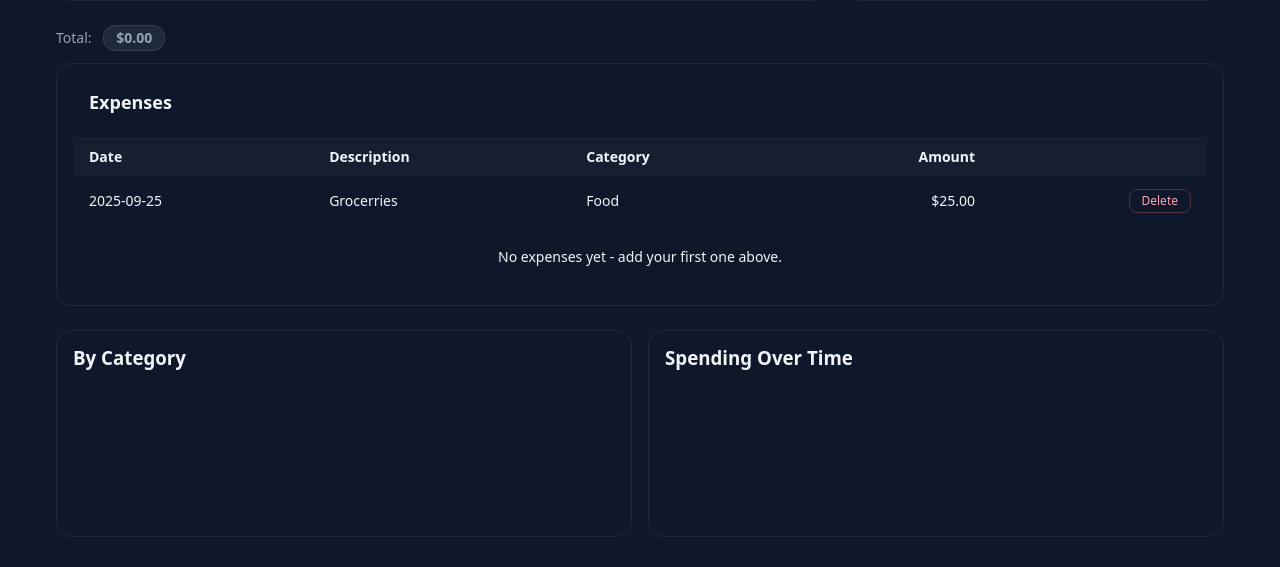
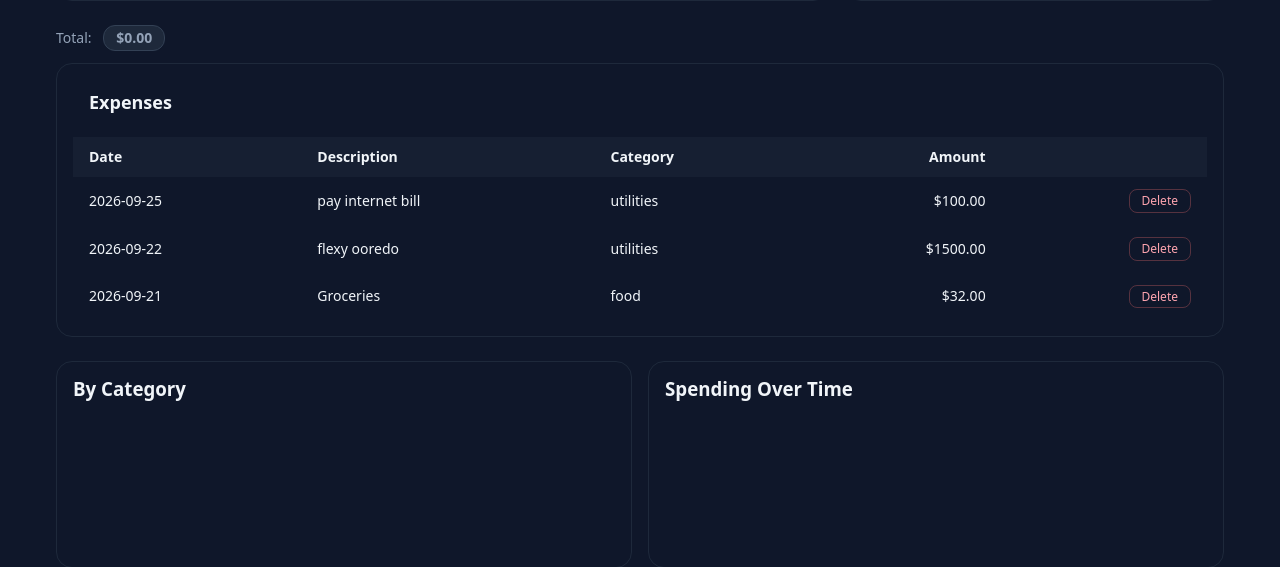
Before and after one commit to bensenouci-ayman/wally, a Flask app: page / in a window 1280 px wide. Shown: the part 434-1001 px from the top of the page. Run offline with Flask 3, Linux system fonts and the light colour scheme.

Commit message:
list expenses in flask table

```diff
--- a/app.py
+++ b/app.py
@@ -19,6 +19,7 @@ class Expense(db.Model):
     date = db.Column(db.Date, nullable=False, default=date.today)
 
 
+# create db only when it doesn't exist
 with app.app_context():
     db.create_all()
 
@@ -26,7 +27,8 @@ with app.app_context():
 # home decorator
 @app.route("/")
 def index():
-    return render_template("index.html")
+    expenses = Expense.query.order_by(Expense.date.desc(), Expense.id.desc()).all()
+    return render_template("index.html", expenses=expenses)
 
 
 # add decorator
--- a/templates/index.html
+++ b/templates/index.html
@@ -128,20 +128,33 @@
                     </tr>
                 </thead>
                 <tbody>
+
+                    {% if expenses %}
+
+                    {% for e in expenses %}
+
                     <tr class="table-row">
-                        <td>2025-09-25</td>
-                        <td>Grocerries</td>
-                        <td>Food</td>
-                        <td class="align-right">$25.00</td>
+                        <td>{{e.date.strftime("%Y-%m-%d") if e.date else ""}}</td>
+                        <td>{{e.description}}</td>
+                        <td>{{e.category}}</td>
+                        <td class="align-right">${{ "%.2f" |format(e.amount) }}</td>
                         <td class="align-right">
                             <button class="btn-delete">Delete</button>
                         </td>
                     </tr>
+
+                    {% endfor %}
+
+                    {% else %}
+
                     <tr>
                         <td colspan="5" class="empty-row">
                             No expenses yet - add your first one above.
                         </td>
                     </tr>
+
+                    {% endif %}
+
                 </tbody>
             </table>
         </div>
```
Also changed, not shown: instance/expenses.db.
